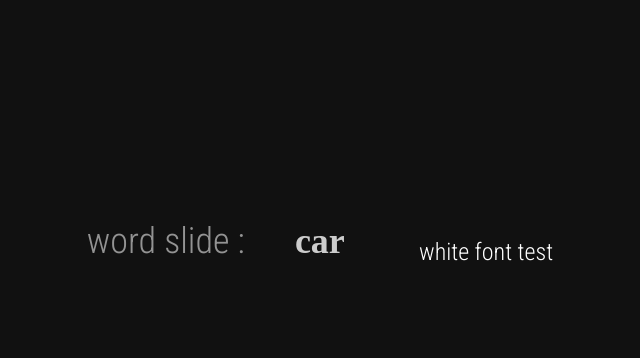
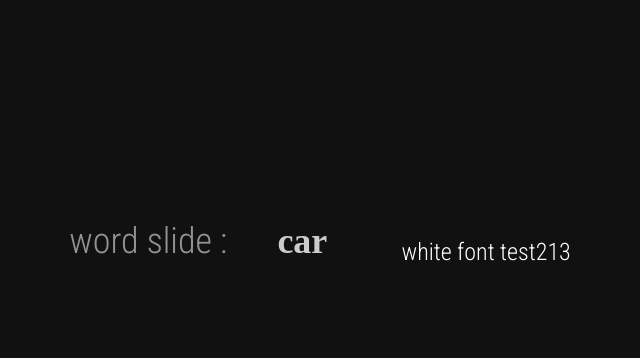
Before and after one commit to Sh3-rry/Sh3-rry.github.io, a plain HTML site: page index.html in a window 1280 px wide. Shown: the part 148-506 px from the top of the page, without its empty margins (320-960 px from the left). Drawn offline with Linux system fonts and the light colour scheme.

Commit message:
Update index.html

```diff
--- a/index.html
+++ b/index.html
@@ -158,7 +158,7 @@ body {
     </h4>
 
     <span style="font-family: Roboto Condensed; font-size:1.5em; color:white;">
-    white font test
+    white font test213
  </span>
 
 
```
